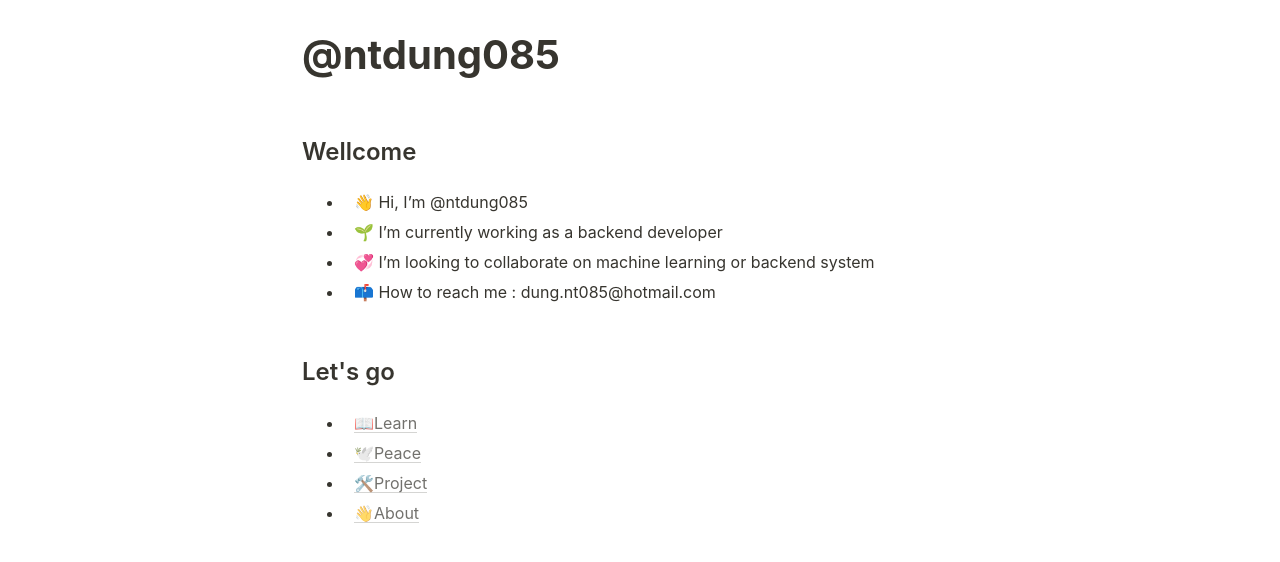
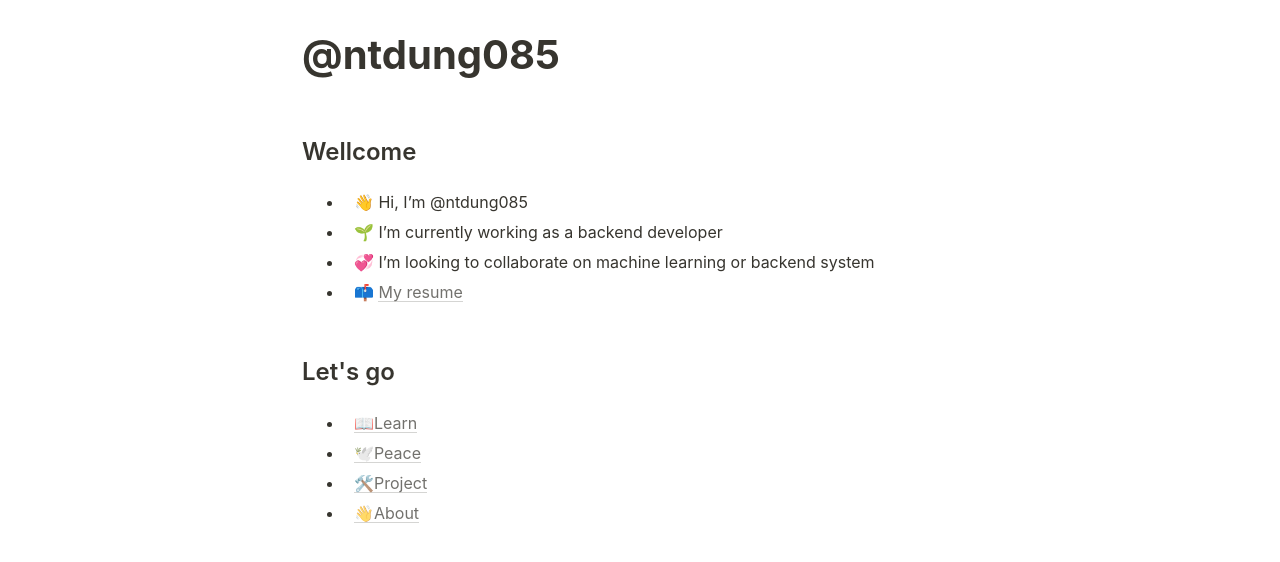
Before and after one commit to ntdung085/ntdung085.github.io, a plain HTML site: page index.html in a window 1280 px wide. Shown: the part 298-860 px from the top of the page. Drawn offline with Linux system fonts and the light colour scheme.

Commit message:
Update resume

```diff
--- a/index.html
+++ b/index.html
@@ -28,7 +28,7 @@
                 <li>👋 Hi, I’m @ntdung085</li>
                 <li>🌱 I’m currently working as a backend developer</li>
                 <li>💞️ I’m looking to collaborate on machine learning or backend system</li>
-                <li>📫 How to reach me : dung.nt085@hotmail.com</li>
+                <li>📫 <a href="https://www.overleaf.com/project/645fc065ff8b94eed293f44e">My resume</a></li>
             </ul>
         </div>
 
```
